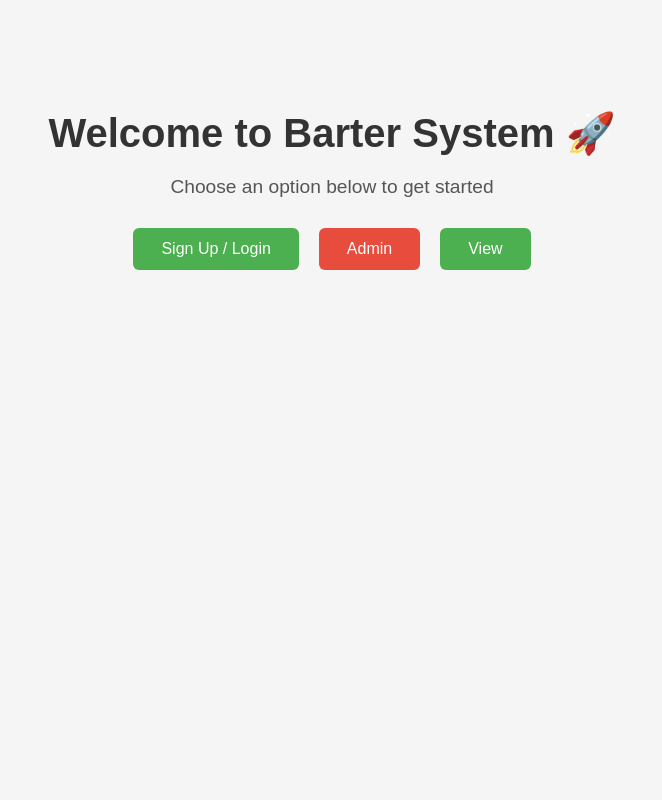
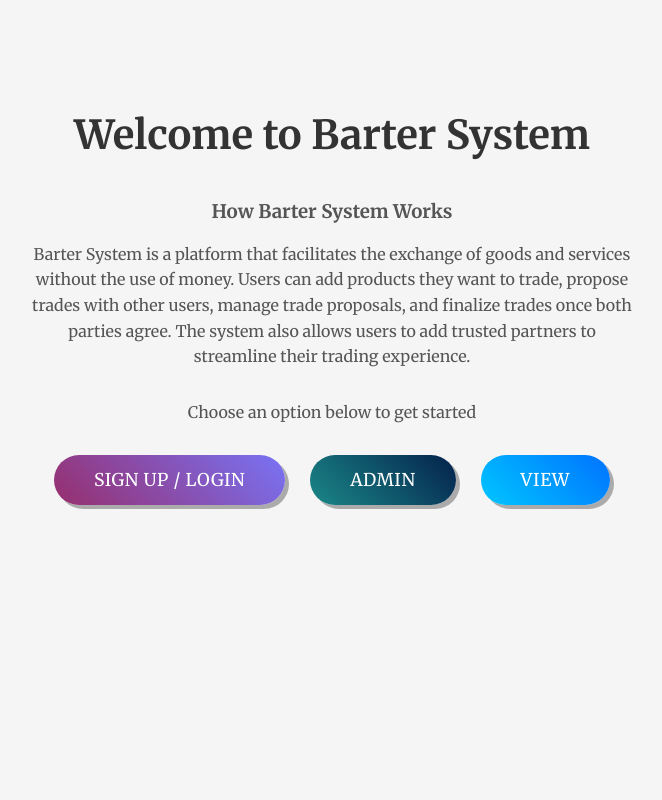
Before and after one commit to shruti-246/BarterSystem, a Flask app: page / in a window 1280 px wide. Shown: the whole page, without its empty margins (308-970 px from the left). Run offline with Flask 3, Linux system fonts and the light colour scheme.

Commit message:
Landing page update

```diff
--- a/Frontend/static/style.css
+++ b/Frontend/static/style.css
@@ -1,9 +1,10 @@
 /* ==========================
    Global & Base Styles
    ========================== */
+@import url('https://fonts.googleapis.com/css2?family=Merriweather:wght@300;400;700&display=swap');
 
 body {
-  font-family: Arial, sans-serif;
+  font-family: 'Merriweather', serif;
   margin: 0;
   padding: 0;
   background: #f9f9f9;
@@ -11,6 +12,8 @@ body {
 }
 
 h1, h2, h3 {
+  font-family: 'Merriweather', serif;
+  font-weight: 700;
   margin-top: 0;
 }
 
@@ -48,6 +51,7 @@ body, html {
 .sidebar a.active {
   background: #005f5f;
   color: #fff;
+  font-family: 'Merriweather', serif;
   font-weight: bold;
   pointer-events: none;  /* optional: disable clicking the current page */
 }
@@ -126,6 +130,7 @@ body, html {
 
 .button-grid button {
   padding: 20px;
+  font-family: 'Merriweather', serif;
   font-size: 1rem;
   border: none;
   border-radius: 10px;
@@ -170,6 +175,7 @@ body, html {
 
 .auth-container .toggle {
   margin-top: 15px;
+  font-family: 'Merriweather', serif;
   font-size: 0.9em;
   color: #555;
   cursor: pointer;
@@ -197,17 +203,19 @@ body, html {
 }
 
 .landing h1 {
+  font-family: 'Merriweather', serif;
   font-size: 2.5rem;
   margin-bottom: 10px;
 }
 
 .landing p {
+  font-family: 'Merriweather', serif;
   font-size: 1.2rem;
   color: #555;
   margin-bottom: 30px;
 }
 
-.landing-buttons {
+/*.landing-buttons {
   display: flex;
   justify-content: center;
   gap: 20px;
@@ -234,4 +242,72 @@ body, html {
 
 .landing-buttons .admin:hover {
   background: #c0392b;
+}*/
+
+/* === Fancy Gradient Buttons === */
+.landing-buttons {
+  display: flex;
+  flex-wrap: wrap;
+  justify-content: center;
+  gap: 25px;
+  margin-top: 30px;
 }
+
+.landing-buttons .btn {
+  position: relative;
+  display: inline-block;
+  padding: 14px 40px;
+  font-family: 'Merriweather', serif;
+  font-weight: 400;
+  letter-spacing: 0.5px;
+  font-size: 1.1rem;
+  /*font-weight: bold;
+  letter-spacing: 1px;*/
+  text-transform: uppercase;
+  color: #ffffff;
+  border: none;
+  border-radius: 50px;
+  text-decoration: none;
+  box-shadow: 4px 4px 0 rgba(0, 0, 0, 0.3);
+  cursor: pointer;
+  transition: transform 0.2s ease, box-shadow 0.2s ease;
+}
+
+/* Hover effect */
+.landing-buttons .btn:hover {
+  transform: translateY(-3px);
+  box-shadow: 6px 6px 0 rgba(0, 0, 0, 0.35);
+}
+
+/* Individual gradients */
+.btn-login {
+  background: linear-gradient(45deg, #972e6d, #7873f5);
+}
+
+.btn-admin {
+  background: linear-gradient(45deg, #1a8888, #04214c);
+}
+
+.btn-view {
+  background: linear-gradient(45deg, #00c6ff, #0072ff);
+}
+
+.how-it-works {
+    margin-top: 40px;
+    text-align: center;
+    max-width: 600px;
+    margin-left: auto;
+    margin-right: auto;
+    color: #555;
+}
+
+.how-it-works h2 {
+    font-family: 'Merriweather', serif;
+    font-size: 1.8rem;
+    margin-bottom: 10px;
+}
+
+.how-it-works p {
+    font-size: 1rem;
+    line-height: 1.6;
+}
--- a/Frontend/templates/index.html
+++ b/Frontend/templates/index.html
@@ -3,14 +3,19 @@
 {% block content %}
 
 <div class="landing">
-  <h1>Welcome to Barter System 🚀</h1>
+  <h1>Welcome to Barter System </h1>
+  <div class="how-it-works">
+  <h3>How Barter System Works</h3>
+  <p>
+    Barter System is a platform that facilitates the exchange of goods and services without the use of money. Users can add products they want to trade, propose trades with other users, manage trade proposals, and finalize trades once both parties agree. The system also allows users to add trusted partners to streamline their trading experience.
+  </p>
+
   <p>Choose an option below to get started</p>
-
+  </div>
   <div class="landing-buttons">
-    <a href="{{ url_for('signup_login_view') }}" class="btn">Sign Up / Login</a>
-    <a href="{{ url_for('admin_login_view') }}" class="btn admin">Admin</a>
-    <a href = "{{ url_for('view_products_view') }}" class="btn view">View</a>
-  </div>
+    <a href="{{ url_for('signup_login_view') }}" class="btn btn-login">Sign Up / Login</a>
+    <a href="{{ url_for('admin_login_view') }}" class="btn btn-admin">Admin</a>
+    <a href = "{{ url_for('view_products_view') }}" class="btn btn-view">View</a>
 </div>
 
 {% endblock %}
```
Also changed, not shown: barter.db.
